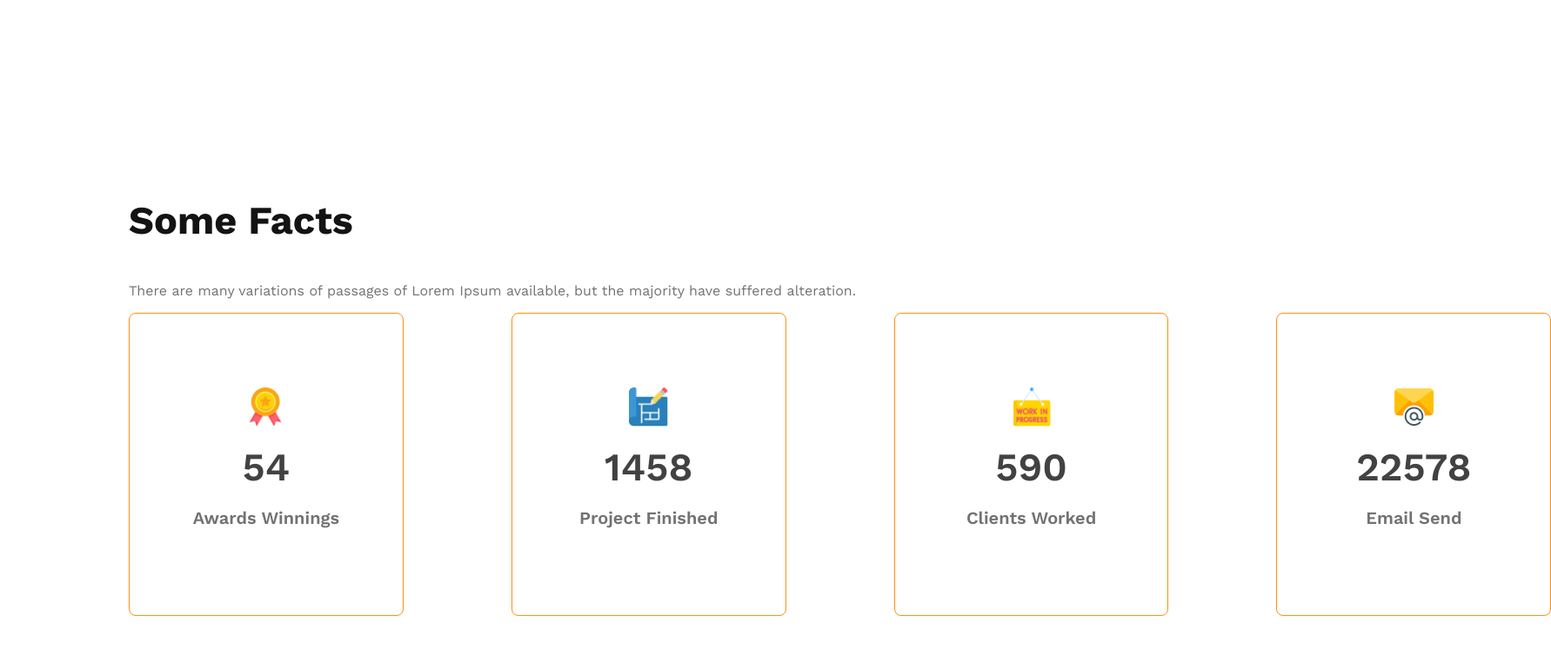
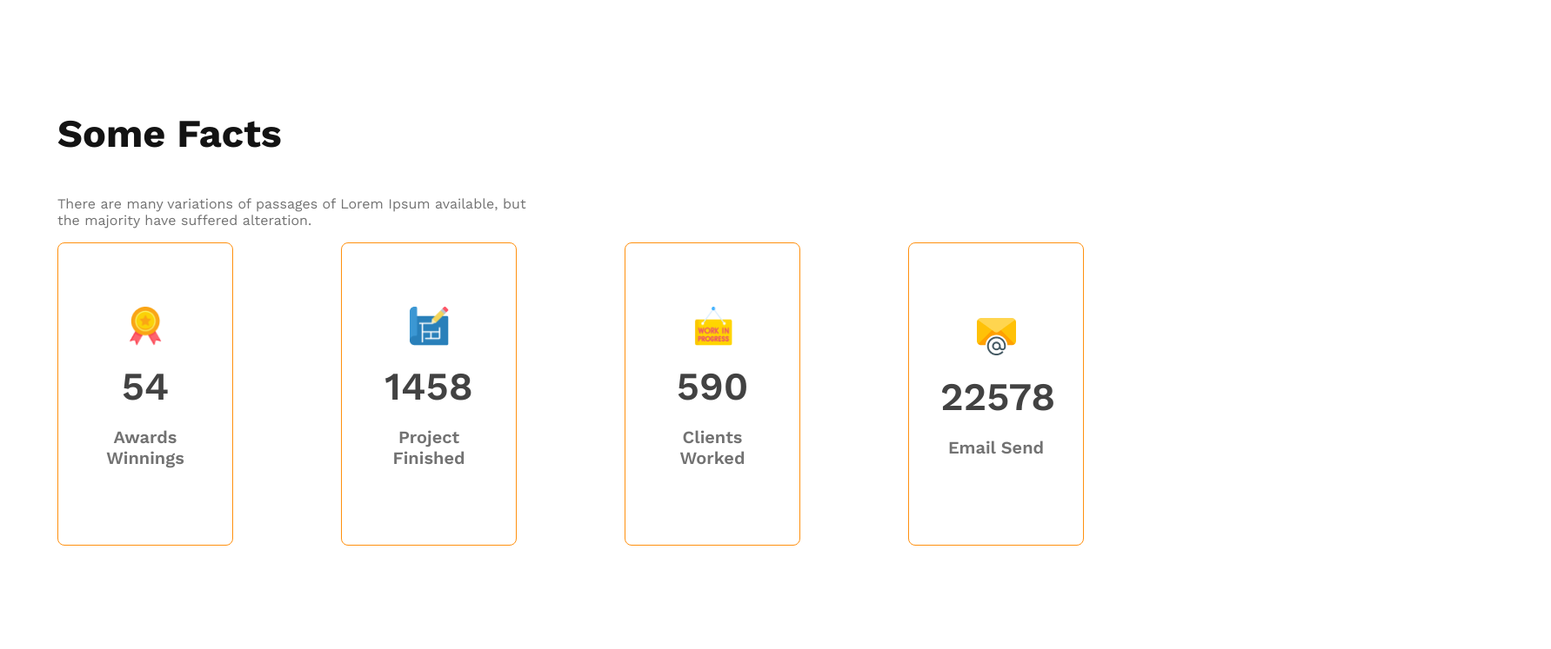
Before and after one commit to royshanto71/g3-architects, a plain HTML site: page index.html in a window 1280 px wide. Shown: the part 1723-2470 px from the top of the page at 87% size, 1783 px wide, since content can reach past the window. After the commit the page ends 2358 px from the top, so only its background shows below. Drawn offline with nearby package versions, Linux system fonts and the light colour scheme.

Commit message:
Update some-facts section styles for improved layout and centering

```diff
--- a/style.css
+++ b/style.css
@@ -134,7 +134,7 @@
 .some-facts {
     height: 500px;
     width: 1148px;
-    margin: 230px 140px;
+    margin: 0 auto;
 }
 .some-facts-title {
     color: rgb(19, 19, 19);
@@ -149,6 +149,7 @@
     font-size: 16px;
     font-weight: 400;
     text-align: left;
+    width: 542px;
 }
 .facts-container {
     width: 241.83px;
@@ -158,7 +159,7 @@
     gap: 124px;
 }
 .fact {
-    width: 241.83px;
+    width: 8rem;
     height: 241.83px;
     border: 1px solid rgb(255, 144, 14);
     border-radius: 8px;
@@ -168,6 +169,7 @@
     justify-content: center;
     align-items: center;
     gap: 20px;
+    text-align: center;
 }
 .fact-icon {
     width: 45px;
```
